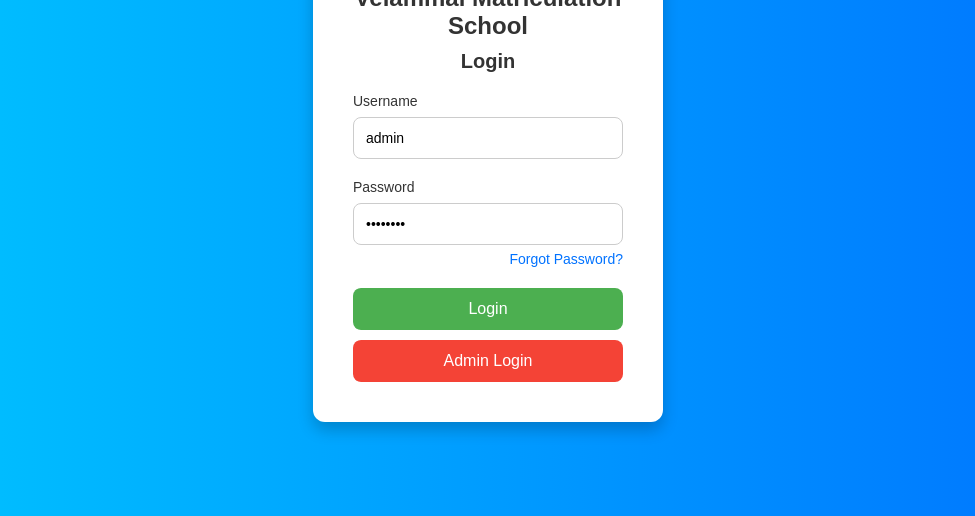
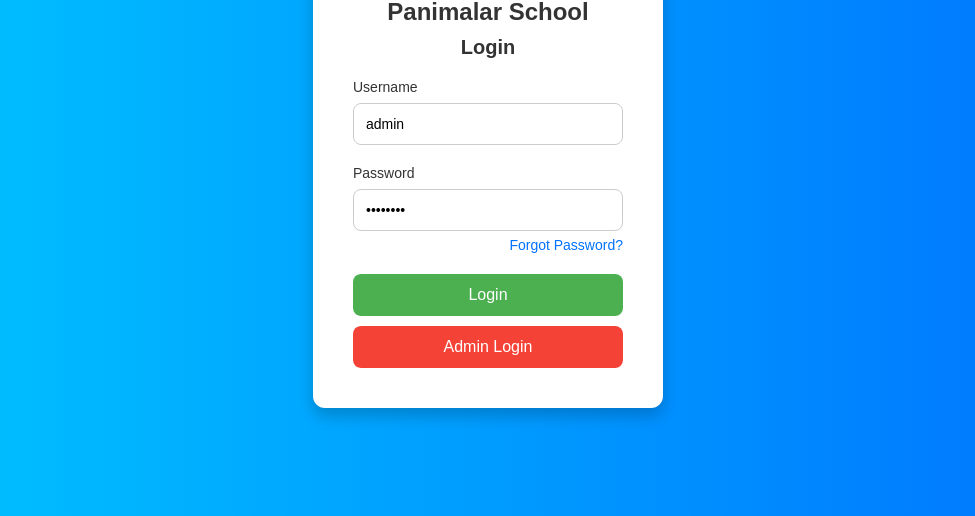
Before and after one commit to MukeshK2335/SIH2k24, a plain HTML site: page index.html in a window 1280 px wide. Shown: the part 284-800 px from the top of the page, without its empty margins (152-1127 px from the left). Drawn offline with Linux system fonts and the light colour scheme.

Commit message:
Update index.html

```diff
--- a/index.html
+++ b/index.html
@@ -12,7 +12,7 @@
     <div class="login-container">
         <!-- Adding logo above the title -->
         <img src="logo.jpg" alt="Logo" class="logo">
-        <h1>Velammal Matriculation School</h1>
+        <h1>Panimalar School</h1>
 
         <h2>Login</h2>
         <form id="loginForm" action="/home" method="POST">
```
